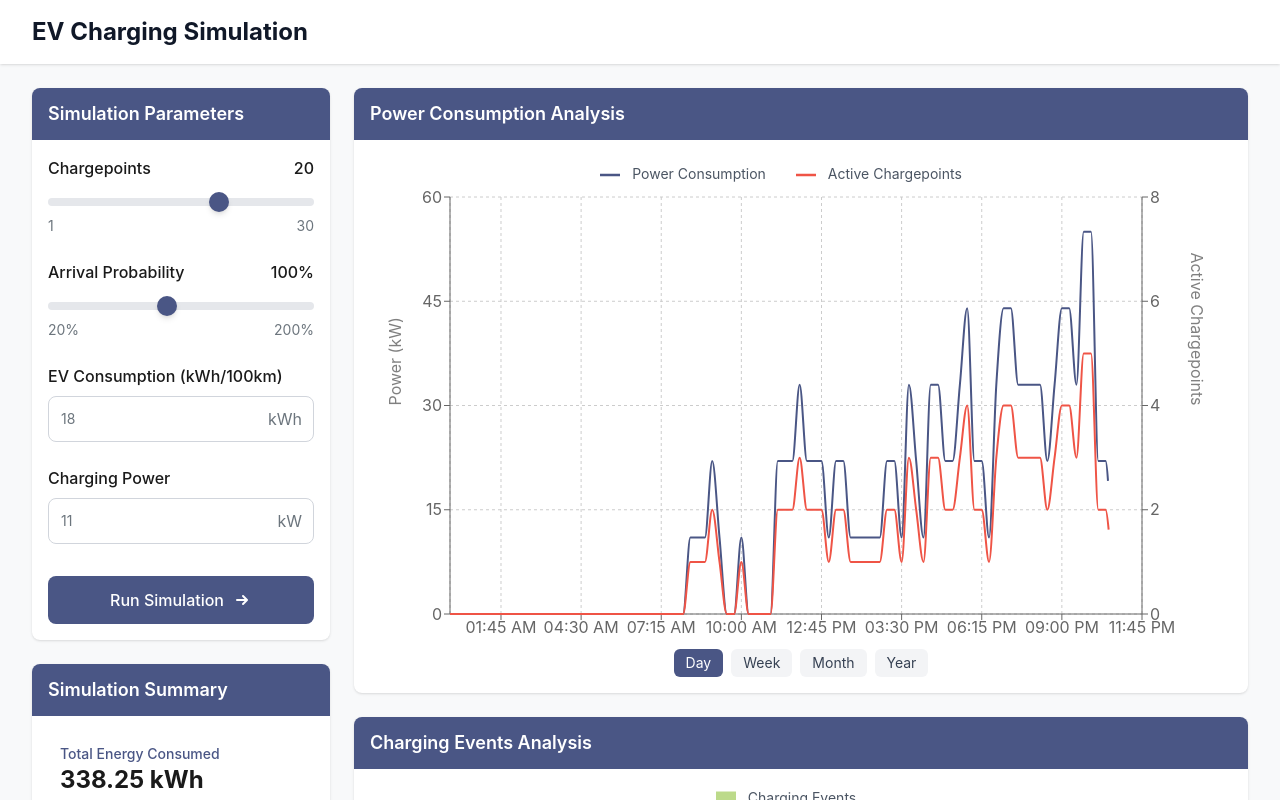
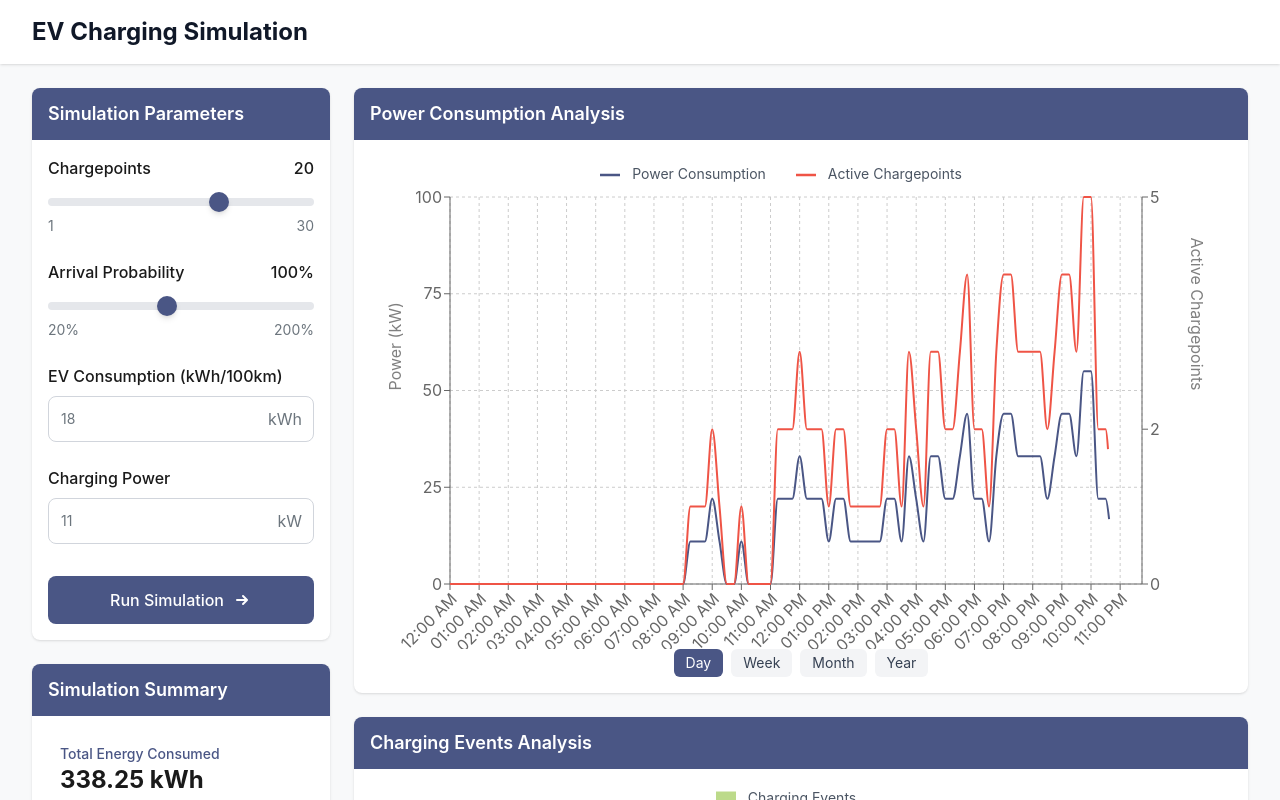
Before and after one commit to proyev/reonic, a React (Vite) app in the folder task_2a/: page / in a window 1280 px wide. Both pictures are taken after a click on the button "Run Simulation". Shown: the top 800 px of the page. Built offline with nearby package versions, Linux system fonts and the light colour scheme.

Commit message:
adj consumption chart

```diff
--- a/task_2a/src/components/charts/PowerConsumptionChart.tsx
+++ b/task_2a/src/components/charts/PowerConsumptionChart.tsx
@@ -1,3 +1,4 @@
+import { useState, useMemo } from "react";
 import {
   LineChart,
   Line,
@@ -9,7 +10,6 @@ import {
   ResponsiveContainer,
 } from "recharts";
 import type { DataPoint, TimeframeOption } from "../../types";
-import { useState } from "react";
 
 type PowerConsumptionChartProps = {
   dataPoints: DataPoint[];
@@ -20,55 +20,175 @@ export default function PowerConsumptionChart({
 }: PowerConsumptionChartProps) {
   const [timeframe, setTimeframe] = useState<TimeframeOption>("day");
 
-  if (!dataPoints.length) {
-    return (
-      <div className="flex justify-center items-center h-64 rounded">
-        <p className="text-gray-500">No data available</p>
-      </div>
-    );
+  // process data based on selected timeframe
+  const processedData = useMemo(() => {
+    if (!dataPoints.length) return [];
+
+    // day view: use actual data with 15-minute intervals
+    if (timeframe === "day") {
+      return dataPoints.map((point) => ({
+        ...point,
+        time: point.timestamp.toLocaleTimeString([], {
+          hour: "2-digit",
+          minute: "2-digit",
+        }),
+      }));
     }
 
-  const formatTime = (timestamp: Date) => {
-    if (timeframe === "day") {
-      return timestamp.toLocaleTimeString([], {
-        hour: "2-digit",
-        minute: "2-digit",
-      });
-    } else if (timeframe === "week") {
-      return `${timestamp.toLocaleDateString([], {
-        weekday: "short",
-      })} ${timestamp.toLocaleTimeString([], { hour: "2-digit" })}`;
-    } else if (timeframe === "month") {
-      return timestamp.toLocaleDateString([], {
-        day: "2-digit",
-        month: "short",
-      });
-    } else {
-      return timestamp.toLocaleDateString([], {
-        month: "short",
-        year: "2-digit",
+    // week view: mock data for each day of the week (Mon-Sun)
+    if (timeframe === "week") {
+      const days = ["Mon", "Tue", "Wed", "Thu", "Fri", "Sat", "Sun"];
+      const maxPower = Math.max(...dataPoints.map((d) => d.powerConsumption));
+      const maxChargepoints = Math.max(
+        ...dataPoints.map((d) => d.numActiveChargePoints)
+      );
+
+      // create a weekly pattern with workday/weekend variation
+      return days.map((day, index) => {
+        const isWeekend = index >= 5; // Sat & Sun
+
+        // scale factors to create a weekly pattern
+        const weekdayFactor = isWeekend ? 0.7 : 1;
+        const dayFactor = 0.7 + (index % 5) * 0.06; // slightly different each weekday
+
+        const powerValue =
+          maxPower * weekdayFactor * dayFactor * (0.8 + Math.random() * 0.4);
+        const chargepointsValue =
+          maxChargepoints *
+          weekdayFactor *
+          dayFactor *
+          (0.8 + Math.random() * 0.4);
+
+        return {
+          time: day, // day of week as the X-axis label
+          powerConsumption: powerValue,
+          numActiveChargePoints: chargepointsValue,
+        };
       });
     }
+
+    // month view: data for each day of the month (1-30)
+    if (timeframe === "month") {
+      const maxPower = Math.max(...dataPoints.map((d) => d.powerConsumption));
+      const maxChargepoints = Math.max(
+        ...dataPoints.map((d) => d.numActiveChargePoints)
+      );
+
+      // gen 30 days of data with a realistic monthly pattern
+      return Array.from({ length: 30 }, (_, i) => {
+        const day = i + 1;
+        const isWeekend = day % 7 === 0 || day % 7 === 6; // weekend detection
+        const weekFactor = Math.floor(day / 7); // week of month (0-3)
+
+        // monthly pattern with weekly cycles
+        const dayFactor = isWeekend ? 0.7 : 0.85 + weekFactor * 0.05;
+
+        // calc values with some randomness for realism
+        const powerValue = maxPower * dayFactor * (0.85 + Math.random() * 0.3);
+        const chargepointsValue =
+          maxChargepoints * dayFactor * (0.85 + Math.random() * 0.3);
+
+        return {
+          time: `${day}`, // day of month as X-axis label
+          powerConsumption: powerValue,
+          numActiveChargePoints: chargepointsValue,
         };
+      });
+    }
 
-  // format data timestamps for chart
-  const chartData = dataPoints.map((point) => ({
-    ...point,
-    time: formatTime(point.timestamp),
-  }));
+    // year view: data for each month (Jan-Dec)
+    if (timeframe === "year") {
+      const months = [
+        "Jan",
+        "Feb",
+        "Mar",
+        "Apr",
+        "May",
+        "Jun",
+        "Jul",
+        "Aug",
+        "Sep",
+        "Oct",
+        "Nov",
+        "Dec",
+      ];
+      const maxPower = Math.max(...dataPoints.map((d) => d.powerConsumption));
+      const maxChargepoints = Math.max(
+        ...dataPoints.map((d) => d.numActiveChargePoints)
+      );
+
+      // gen monthly data with seasonal patterns
+      return months.map((month, i) => {
+        // create a seasonal pattern
+        const seasonalIndex = i < 6 ? i : 12 - i; // 0->5->0 pattern for seasonal effect
+        const seasonFactor = 0.7 + seasonalIndex * 0.06;
+
+        // values with seasonal patterns
+        const powerValue =
+          maxPower * seasonFactor * (0.85 + Math.random() * 0.3);
+        const chargepointsValue =
+          maxChargepoints * seasonFactor * (0.85 + Math.random() * 0.3);
+
+        return {
+          time: month, // month name as X-axis label
+          powerConsumption: powerValue,
+          numActiveChargePoints: chargepointsValue,
+        };
+      });
+    }
+
+    return [];
+  }, [dataPoints, timeframe]);
+
+  // Y-axis domains based on data
+  const yDomains = useMemo(() => {
+    if (!processedData.length)
+      return { power: [0, 100], chargepoints: [0, 10] };
+
+    const maxPower = Math.max(...processedData.map((d) => d.powerConsumption));
+    const maxChargepoints = Math.max(
+      ...processedData.map((d) => d.numActiveChargePoints)
+    );
+
+    // round up to nearest 50 for power
+    const powerMax = Math.ceil(maxPower / 50) * 50;
+
+    // round up to nearest integer for chargepoints
+    const chargepointsMax = Math.ceil(maxChargepoints);
+
+    return {
+      power: [0, powerMax],
+      chargepoints: [0, chargepointsMax],
+    };
+  }, [processedData]);
 
   return (
     <div>
+      {dataPoints.length ? (
+        <>
           <ResponsiveContainer width="100%" height={493}>
             <LineChart
-          data={chartData}
+              data={processedData}
               margin={{ top: 5, right: 30, left: 20, bottom: 5 }}
             >
               <CartesianGrid strokeDasharray="3 3" />
-          <XAxis dataKey="time" />
+              <XAxis
+                dataKey="time"
+                aria-label={`Time (${timeframe} view)`}
+                angle={timeframe === "day" ? -45 : 0}
+                textAnchor={timeframe === "day" ? "end" : "middle"}
+                height={timeframe === "day" ? 60 : 30}
+                interval={timeframe === "day" ? 3 : 0} // fewer labels for day view
+              />
               <YAxis
                 yAxisId="left"
-            label={{ value: "Power (kW)", angle: -90, position: "insideLeft" }}
+                label={{
+                  value: "Power (kW)",
+                  angle: -90,
+                  position: "insideLeft",
+                }}
+                domain={yDomains.power}
+                aria-label="Power consumption in kilowatts"
               />
               <YAxis
                 yAxisId="right"
@@ -78,11 +198,13 @@ export default function PowerConsumptionChart({
                   angle: 90,
                   position: "insideRight",
                 }}
+                domain={yDomains.chargepoints}
+                aria-label="Number of active chargepoints"
               />
               <Tooltip
                 formatter={(value, name) => {
                   if (name === "Power Consumption")
-                return [`${(value as number).toFixed(2)} kW`, name];
+                    return [`${Number(value).toFixed(2)} kW`, name];
                   return [value, name];
                 }}
               />
@@ -137,11 +259,19 @@ export default function PowerConsumptionChart({
                     ? "bg-primary text-white"
                     : "bg-gray-100 text-gray-700 hover:bg-gray-200 hover:cursor-pointer"
                 }`}
+                aria-label={`Show ${option} view`}
+                aria-pressed={timeframe === option}
               >
                 {option.charAt(0).toUpperCase() + option.slice(1)}
               </button>
             ))}
           </div>
+        </>
+      ) : (
+        <div className="flex justify-center items-center h-64 rounded">
+          <p className="text-gray-500">No data available</p>
+        </div>
+      )}
     </div>
   );
 }
```
Lines whose indentation alone changed are shown as unchanged.
